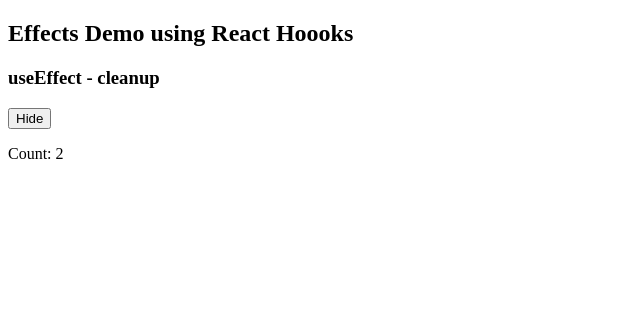
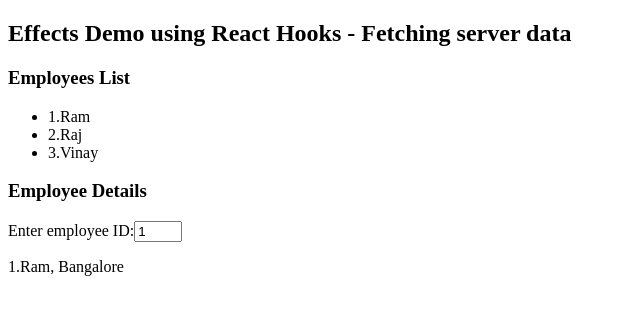
Before and after one commit to diwakar1593/Technology-React-JS-L1-L2, a React (Vite) app: page / in a window 1280 px wide. Shown: the top 314 px of the page, without its empty margins (0-640 px from the left). Built offline with nearby package versions, Linux system fonts and the light colour scheme; data requests are answered from the project's data file.

Commit message:
useEffect hooks

```diff
--- /dev/null
+++ b/src/15a_hooks_useEffect/App.jsx
@@ -0,0 +1,58 @@
+import React, { useEffect, useState } from "react";
+import axios from "axios";
+
+
+const EmployeesComponent = () => {
+    const [employees, setEmployees] = useState([]);
+
+    useEffect(() => {
+        axios.get('http://localhost:3001/employees')
+            .then(response => setEmployees(response.data))
+            .catch(error => console.log(error))
+    }, []);
+
+    return (
+        <>
+            <h3>Employees List</h3>
+            <ul>
+                {employees.map(employee => (
+                    <li key={employee.id}>{employee.id}.{employee.name}</li>
+                ))}
+            </ul>
+        </>
+    );
+}
+
+
+const EmployeeComponent = () => {
+    const [employee, setEmployee] = useState({});
+    const [id, setId] = useState(1);
+
+    useEffect(() => {
+        axios.get(`http://localhost:3001/employees/${id}`)
+            .then(response => setEmployee(response.data))
+            .catch(error => console.log(error))
+    }, [id]);
+
+    return (
+        <>
+            <h3>Employee Details</h3>
+            <label>Enter employee ID:
+                <input type="number" value={id} min={1} max={3} onChange={(e) => setId(e.target.value)} />
+            </label>
+            <p>{employee.id}.{employee.name}, {employee.location}</p>
+        </>
+    );
+}
+
+const App = (props) => {
+    return (
+        <>
+            <h2>Effects Demo using React Hooks - Fetching server data</h2>
+            <EmployeesComponent />
+            <EmployeeComponent />
+        </>
+    );
+}
+
+export default App;
--- /dev/null
+++ b/src/15a_hooks_useEffect/db.json
@@ -0,0 +1,20 @@
+{
+    "employees":
+    [
+        {
+            "id": 1,
+            "name": "Ram",
+            "location": "Bangalore"
+        },
+        {
+            "id": 2,
+            "name": "Raj",
+            "location": "Pune"
+        },
+        {
+            "id": 3,
+            "name": "Vinay",
+            "location": "Kochi"
+        }
+    ]
+}
--- a/src/main.jsx
+++ b/src/main.jsx
@@ -20,7 +20,8 @@
 // import App from './12_formHandling/App'
 // import App from './13_errorBoundary/App'
 // import App from './14_hooks_useState/App'
-import App from './15_hooks_useEffect/App'
+// import App from './15_hooks_useEffect/App'
+import App from './15a_hooks_useEffect/App'
 
 createRoot(document.getElementById('root')).render(
   <StrictMode>
```
Also changed, not shown: 1 other file (tests, documents, lock files or other folders).
